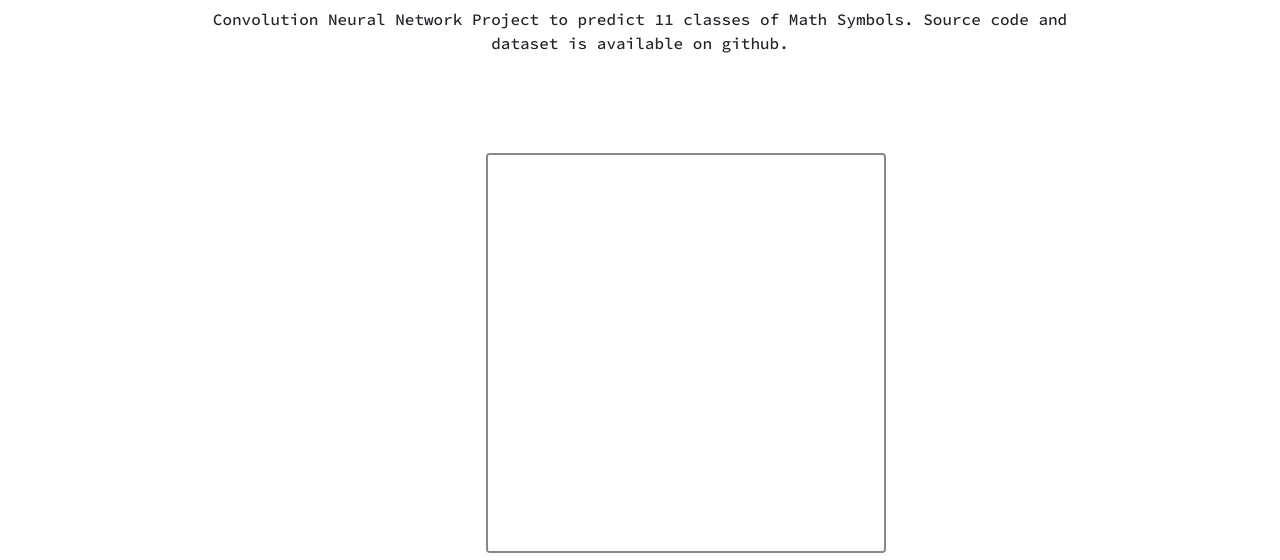
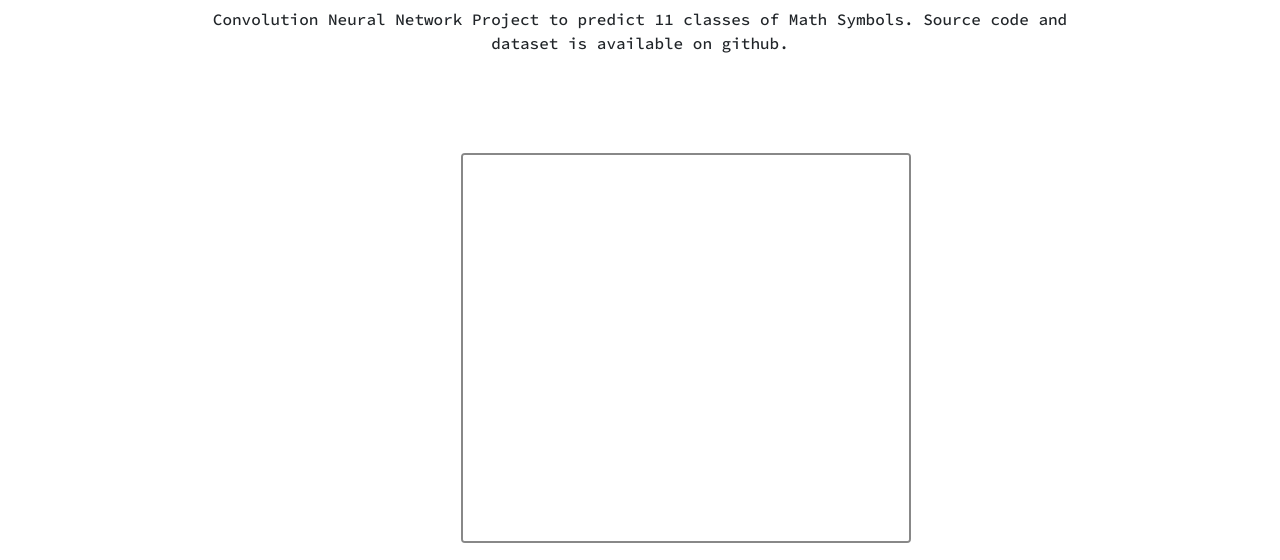
Before and after one commit to cnpnina/Math-symbols, a plain HTML site: page index.html in a window 1280 px wide. Shown: the part 218-778 px from the top of the page. Drawn offline with nearby package versions, Linux system fonts and the light colour scheme; a script that the page names is missing; a web font is replaced by a local one.

Commit message:
Update styles.css

```diff
--- a/css/styles.css
+++ b/css/styles.css
@@ -66,8 +66,8 @@
 
 #sketchpad {
     /* float:left; */
-    height:400px;
-    width:400px;
+    height:390px;
+    width:450px;
     border:2px solid #888;
     border-radius:4px;
     /* position:relative; /* Necessary for correct mouse co-ords in Firefox */
```
